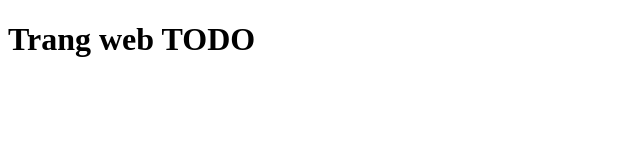
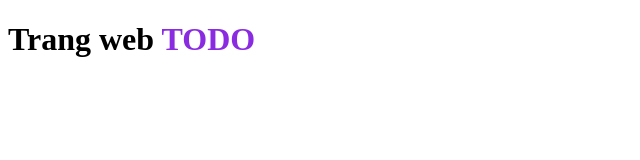
Before and after one commit to phuonglan-vo/todo-web, a plain HTML site: page index.html in a window 1280 px wide. Shown: the whole page, without its empty margins (0-640 px from the left). Drawn offline with Linux system fonts and the light colour scheme.

Commit message:
thay đổi màu trang chủ

```diff
--- a/index.html
+++ b/index.html
@@ -6,6 +6,6 @@
     <title>TODO Web</title>
 </head>
 <body>
-    <h1>Trang web TODO</h1>
+    <h1>Trang web <span style="color: blueviolet;">TODO</span> </h1>
 </body>
 </html>
```
